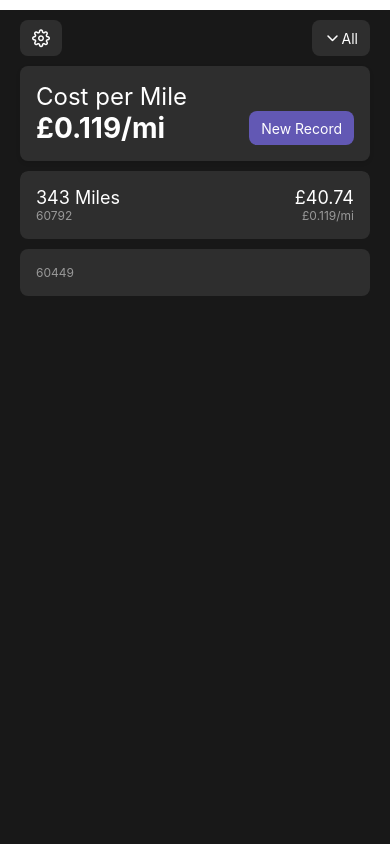
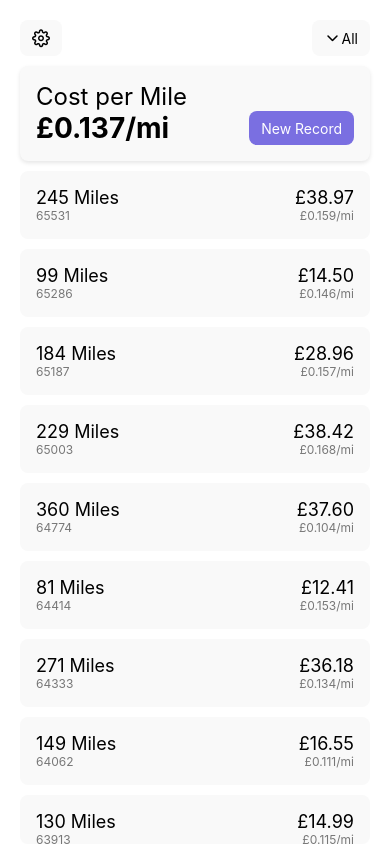
Before and after one commit to jcbyte/TripTab, a React Native app: screen / in a window 390 px wide. Built offline with nearby package versions, Linux system fonts and the light colour scheme.

Commit message:
enabled initial theme to be applied

```diff
--- a/src/App.tsx
+++ b/src/App.tsx
@@ -1,12 +1,13 @@
 import React from "react";
 import ThemedApp from "./ThemedApp";
 import { ThemeProvider } from "./hooks/Theme";
+import { themes } from "./styles";
 
 // todo save records + settings
 
 export default function App() {
 	return (
-		<ThemeProvider>
+		<ThemeProvider initialTheme={themes.light}>
 			<ThemedApp />
 		</ThemeProvider>
 	);
--- a/src/ThemedApp.tsx
+++ b/src/ThemedApp.tsx
@@ -12,6 +12,7 @@ import useCachedRecords from "./hooks/CachedRecordsHook";
 import { useTheme } from "./hooks/Theme";
 import AppScreen from "./screens/AppScreen";
 import SettingsScreen from "./screens/SettingsScreen";
+import Record from "./types/Record";
 import UserSettings, { DEFAULT as DEFAULT_USER_SETTINGS } from "./types/UserSettings";
 
 type RootStackParamList = {
@@ -29,32 +30,35 @@ interface ScreenProps<RouteName extends keyof RootStackParamList> {
 	navigation: NavigationProp<RouteName>;
 }
 
+const initialRecords: Record[] = [
+	{ id: uuidv4(), type: "record", mileage: 65531, cost: 38.97 },
+	{ id: uuidv4(), type: "record", mileage: 65286, cost: 14.5 },
+	{ id: uuidv4(), type: "record", mileage: 65187, cost: 28.96 },
+	{ id: uuidv4(), type: "record", mileage: 65003, cost: 38.42 },
+	{ id: uuidv4(), type: "record", mileage: 64774, cost: 37.6 },
+	{ id: uuidv4(), type: "record", mileage: 64414, cost: 12.41 },
+	{ id: uuidv4(), type: "record", mileage: 64333, cost: 36.18 },
+	{ id: uuidv4(), type: "record", mileage: 64062, cost: 16.55 },
+	{ id: uuidv4(), type: "record", mileage: 63913, cost: 14.99 },
+	{ id: uuidv4(), type: "record", mileage: 63783, cost: 18.27 },
+	{ id: uuidv4(), type: "record", mileage: 63662, cost: 40.52 },
+	{ id: uuidv4(), type: "record", mileage: 63321, cost: 29.5 },
+	{ id: uuidv4(), type: "record", mileage: 63103, cost: 24.5 },
+	{ id: uuidv4(), type: "record", mileage: 62929, cost: 39.83 },
+	{ id: uuidv4(), type: "record", mileage: 62634, cost: 52.19 },
+	{ id: uuidv4(), type: "record", mileage: 62205, cost: 47 },
+	{ id: uuidv4(), type: "mileage", mileage: 61880 },
+	{ id: uuidv4(), type: "record", mileage: 61119, cost: 47.39 },
+	{ id: uuidv4(), type: "record", mileage: 60792, cost: 40.74 },
+	{ id: uuidv4(), type: "mileage", mileage: 60449 },
+];
+
 export default function ThemedApp() {
 	const { theme, styles } = useTheme();
 
 	// List of records
-	const { records, cachedRecordTransitions, updateRecord, removeRecord, replaceRecords } = useCachedRecords([
-		// { id: uuidv4(), type: "record", mileage: 65531, cost: 38.97 },
-		// { id: uuidv4(), type: "record", mileage: 65286, cost: 14.5 },
-		// { id: uuidv4(), type: "record", mileage: 65187, cost: 28.96 },
-		// { id: uuidv4(), type: "record", mileage: 65003, cost: 38.42 },
-		// { id: uuidv4(), type: "record", mileage: 64774, cost: 37.6 },
-		// { id: uuidv4(), type: "record", mileage: 64414, cost: 12.41 },
-		// { id: uuidv4(), type: "record", mileage: 64333, cost: 36.18 },
-		// { id: uuidv4(), type: "record", mileage: 64062, cost: 16.55 },
-		// { id: uuidv4(), type: "record", mileage: 63913, cost: 14.99 },
-		// { id: uuidv4(), type: "record", mileage: 63783, cost: 18.27 },
-		// { id: uuidv4(), type: "record", mileage: 63662, cost: 40.52 },
-		// { id: uuidv4(), type: "record", mileage: 63321, cost: 29.5 },
-		// { id: uuidv4(), type: "record", mileage: 63103, cost: 24.5 },
-		// { id: uuidv4(), type: "record", mileage: 62929, cost: 39.83 },
-		// { id: uuidv4(), type: "record", mileage: 62634, cost: 52.19 },
-		// { id: uuidv4(), type: "record", mileage: 62205, cost: 47 },
-		// { id: uuidv4(), type: "mileage", mileage: 61880 },
-		// { id: uuidv4(), type: "record", mileage: 61119, cost: 47.39 },
-		{ id: uuidv4(), type: "record", mileage: 60792, cost: 40.74 },
-		{ id: uuidv4(), type: "mileage", mileage: 60449 },
-	]);
+	const { records, cachedRecordTransitions, updateRecord, removeRecord, replaceRecords } =
+		useCachedRecords(initialRecords);
 
 	// User settings
 	const [userSettings, setUserSettings] = useState<UserSettings>({ ...DEFAULT_USER_SETTINGS });
--- a/src/hooks/CachedRecordsHook.ts
+++ b/src/hooks/CachedRecordsHook.ts
@@ -1,4 +1,4 @@
-import { useState } from "react";
+import { useEffect, useState } from "react";
 import { v4 as uuidv4 } from "uuid";
 import Record from "../types/Record";
 import { normalisedMileageCost } from "../utils/costUtils";
@@ -10,17 +10,21 @@ export type CachedRecordTransition = null | {
 
 const DEFAULT_CACHED_RECORD_TRANSITION: CachedRecordTransition = { miles: 0, cost: 0 };
 
-export default function useCachedRecords(initialRecords: Record[]): {
+export default function useCachedRecords(initialRecords?: Record[]): {
 	records: Record[];
 	cachedRecordTransitions: CachedRecordTransition[];
 	updateRecord: (record: Record) => void;
 	removeRecord: (record: Record) => void;
 	replaceRecords: (records: Record[]) => void;
 } {
-	const [records, setRecords] = useState<Record[]>(toSortedRecords(initialRecords));
-	const [cachedRecordTransitions, setCachedRecordTransitions] = useState<CachedRecordTransition[]>(
-		getCachedCosts(toSortedRecords(initialRecords))
-	);
+	const [records, setRecords] = useState<Record[]>([]);
+	const [cachedRecordTransitions, setCachedRecordTransitions] = useState<CachedRecordTransition[]>([]);
+
+	useEffect(() => {
+		if (initialRecords) {
+			replaceRecords(initialRecords);
+		}
+	}, [initialRecords]);
 
 	function toSortedRecords(records: Record[]): Record[] {
 		return [...records].sort((a: Record, b: Record) => b.mileage - a.mileage);
--- a/src/hooks/Theme.tsx
+++ b/src/hooks/Theme.tsx
@@ -1,5 +1,5 @@
 import React, { createContext, ReactNode, useContext, useEffect, useState } from "react";
-import { getStyles, themes } from "../styles";
+import { getStyles } from "../styles";
 import { getTextColor } from "../utils/colourUtils";
 
 export interface GivenTheme {
@@ -58,15 +58,15 @@ const ThemeContext = createContext<{
 	styles: getStyles(DEFAULT),
 });
 
-// todo initial load
-
-export function ThemeProvider({ children }: { children?: ReactNode }) {
+export function ThemeProvider({ children, initialTheme }: { children?: ReactNode; initialTheme?: GivenTheme }) {
 	const [theme, setTheme] = useState<Theme>(DEFAULT);
 	const [styles, setStyles] = useState<Styles>(getStyles(DEFAULT));
 
 	useEffect(() => {
-		updateTheme(themes.dark);
-	}, []);
+		if (initialTheme) {
+			updateTheme(initialTheme);
+		}
+	}, [initialTheme]);
 
 	function updateTheme(givenTheme: GivenTheme) {
 		let newTheme: Theme = {
```
